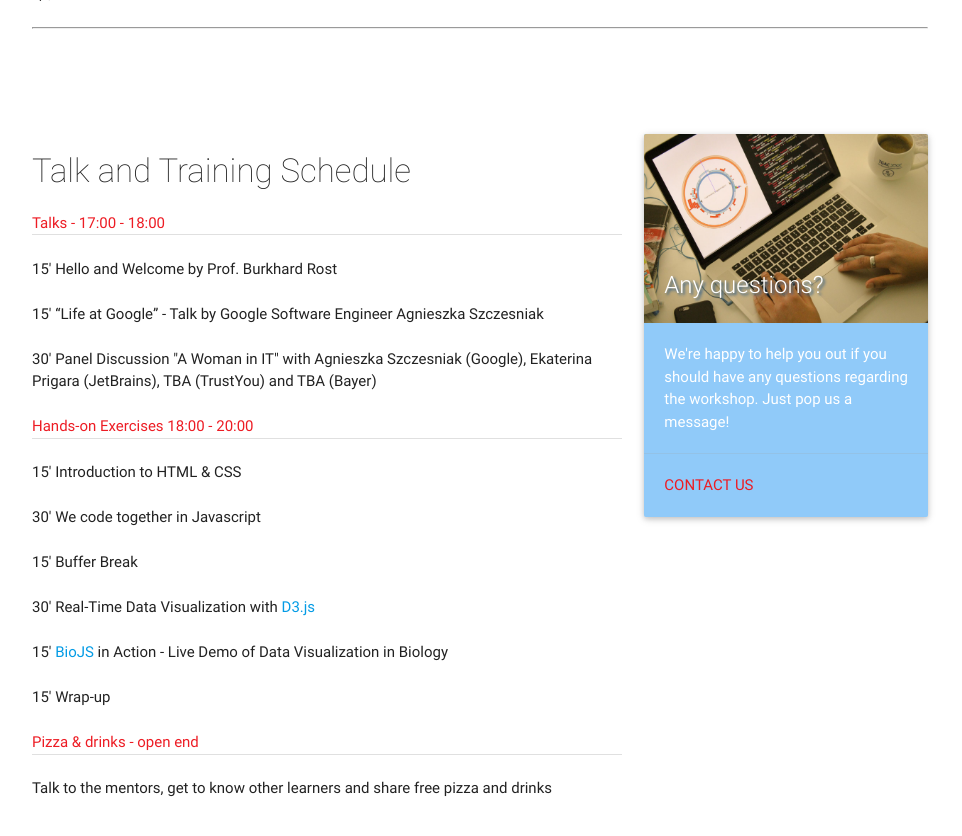
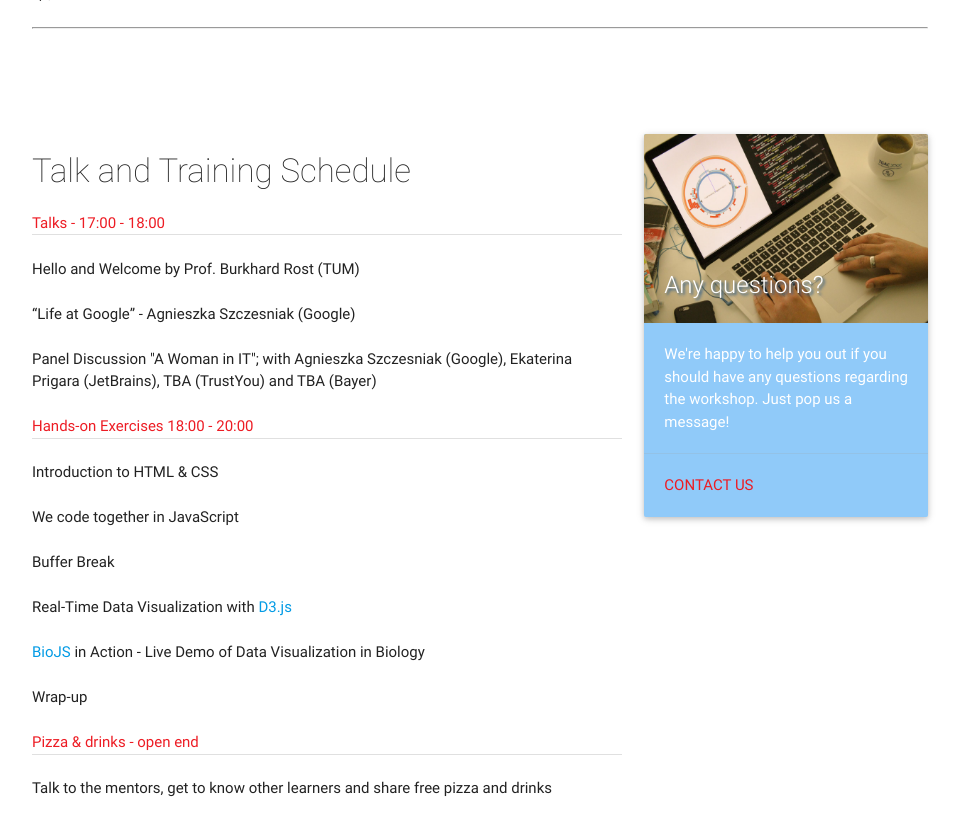
Before and after one commit to jayjayjpg/jayjayjpg.github.io, a Jekyll site: the page built from schedule.md, in a window 1280 px wide and 900 px high, scrolled down 723 px. Shown: the top 836 px of the window, without its empty margins (160-1122 px from the left). Built offline with Jekyll 4.4.1, drawn with Linux system fonts in a browser that asks for light colours.

Commit message:
adapted schedule

```diff
--- a/schedule.md
+++ b/schedule.md
@@ -49,17 +49,17 @@ permalink: /schedule/
         <ul>
           <li class="tertiary-color mt-1">Talks - 17:00 - 18:00</li>
           <li class="divider"></li>
-          <li class="mt-1">15' Hello and Welcome by Prof. Burkhard Rost</li>
-          <li class="mt-1">15' “Life at Google” - Talk by Google Software Engineer Agnieszka Szczesniak</li>
-          <li class="mt-1">30' Panel Discussion "A Woman in IT"  with Agnieszka Szczesniak (Google), Ekaterina Prigara (JetBrains), TBA (TrustYou) and TBA (Bayer)</li>
+          <li class="mt-1">Hello and Welcome by Prof. Burkhard Rost (TUM)</li>
+          <li class="mt-1">“Life at Google” - Agnieszka Szczesniak (Google)</li>
+          <li class="mt-1">Panel Discussion "A Woman in IT"; with Agnieszka Szczesniak (Google), Ekaterina Prigara (JetBrains), TBA (TrustYou) and TBA (Bayer)</li>
           <li class="tertiary-color mt-1">Hands-on Exercises 18:00 - 20:00</li>
           <li class="divider"></li>
-          <li class="mt-1">15' Introduction to HTML &amp; CSS</li>
-          <li class="mt-1">30' We code together in Javascript</li>
-          <li class="mt-1">15' Buffer Break</li>
-          <li class="mt-1">30' Real-Time Data Visualization with  <a href="http://d3js.org/" target="dthree">D3.js</a></li>
-          <li class="mt-1">15' <a href="http://www.biojs.net" target="biojs">BioJS</a> in Action - Live Demo of Data Visualization in Biology</li>
-          <li class="mt-1">15' Wrap-up</li>
+          <li class="mt-1">Introduction to HTML &amp; CSS</li>
+          <li class="mt-1">We code together in JavaScript</li>
+          <li class="mt-1">Buffer Break</li>
+          <li class="mt-1">Real-Time Data Visualization with  <a href="http://d3js.org/" target="dthree">D3.js</a></li>
+          <li class="mt-1"><a href="http://www.biojs.net" target="biojs">BioJS</a> in Action - Live Demo of Data Visualization in Biology</li>
+          <li class="mt-1">Wrap-up</li>
           <li></li>
           <li class="mt-1 tertiary-color">Pizza &amp; drinks - open end</li>
           <li class="divider"></li>
```
